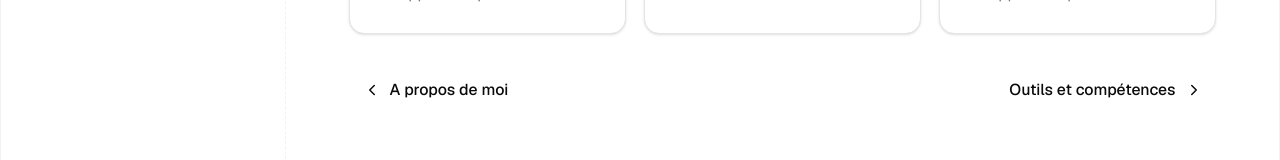
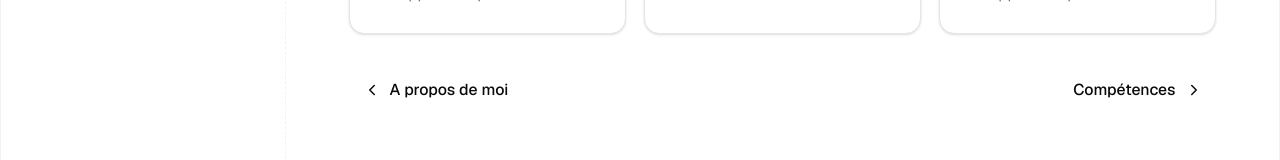
Before and after one commit to Phfyx/New-Portfolio, a Next.js app: page /projects in a window 1280 px wide. Shown: the part 443-603 px from the top of the page. Built offline with nearby package versions, Linux system fonts and the light colour scheme.

Commit message:
FIX: pager compétences

```diff
--- a/app/projects/page.tsx
+++ b/app/projects/page.tsx
@@ -47,7 +47,7 @@ const ProjectsPage = () => {
         prevHref="/about"
         nextHref="/skills-tools"
         prevTitle="A propos de moi"
-        nextTitle="Outils et compétences"
+        nextTitle="Compétences"
       />
     </>
   );
```
